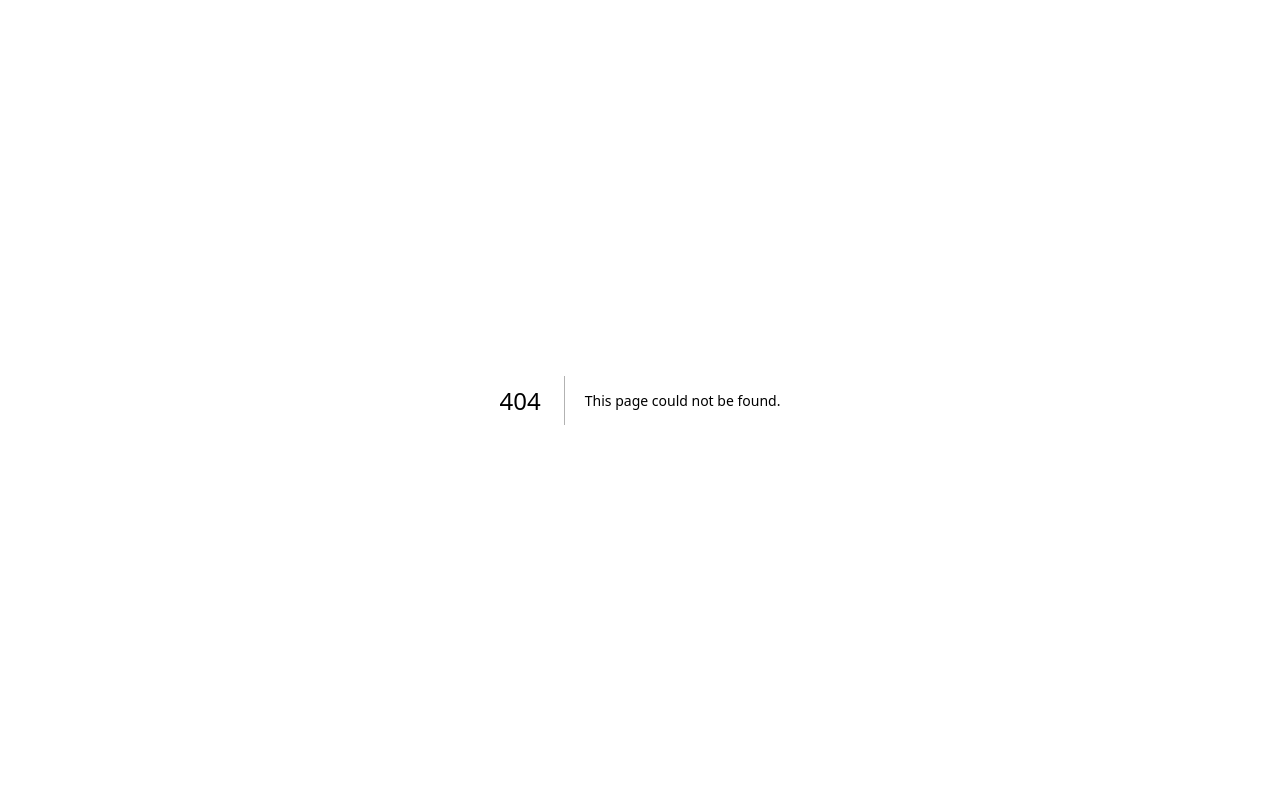
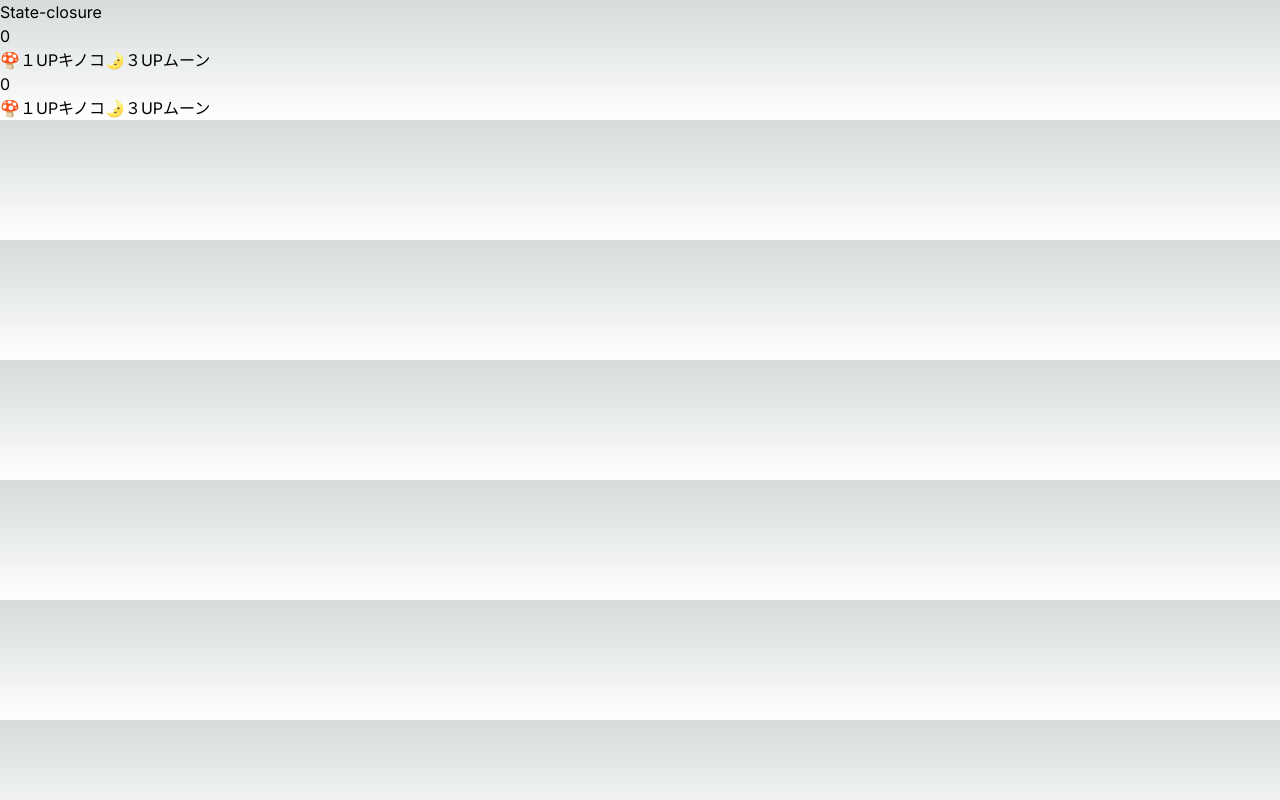
Before and after one commit to maeta187/cleaner-react, a Next.js app: page /improvement/closure in a window 1280 px wide. Before the commit this address had no page. Built offline with nearby package versions, Linux system fonts and the light colour scheme.

Commit message:
✨ : stale-closureのまとめ

```diff
--- /dev/null
+++ b/src/app/anti/closure/AntiStateClosure.tsx
@@ -0,0 +1,26 @@
+'use client'
+
+import { useState } from 'react'
+
+/**
+ * onClickThreeUpMoonを実行しても＋３されない
+ * setLeftMarioCountをそれぞれ処理し、レンダリングを行うことは、パフォーマンスが悪くなる
+ * Reactの仕様上onClickThreeUpMoonの全ての処理が完了してレンダリングが行われる
+ * これがよく言うStateの更新とレンタリングによるクロージャーの問題
+ */
+export const AntiStateClosure = () => {
+  const [leftMarioCount, setLeftMarioCount] = useState(0)
+
+  const onClickThreeUpMoon = () => {
+    setLeftMarioCount(leftMarioCount + 1)
+    setLeftMarioCount(leftMarioCount + 1)
+    setLeftMarioCount(leftMarioCount + 1)
+  }
+
+  return (
+    <>
+      <h1>{leftMarioCount}</h1>
+      <button onClick={onClickThreeUpMoon}>🌛３UPムーン</button>
+    </>
+  )
+}
--- /dev/null
+++ b/src/app/anti/closure/page.tsx
@@ -0,0 +1,13 @@
+import type { NextPage } from 'next'
+import { AntiStateClosure } from './AntiStateClosure'
+
+const Page: NextPage = () => {
+  return (
+    <div>
+      <h1>State-closure</h1>
+      <AntiStateClosure />
+    </div>
+  )
+}
+
+export default Page
--- /dev/null
+++ b/src/app/improvement/closure/ImprovementStateClosure.tsx
@@ -0,0 +1,58 @@
+'use client'
+
+import { useState, useReducer } from 'react'
+
+/**
+ * setState にupdater functionを渡すことで＋3される
+ * updater functionを書くことはマストではないが、新が以前の state に依存している場合や同じイベント内で複数回 state を更新する場合は使用する
+ */
+export const ImprovementStateClosure = () => {
+  const [leftMarioCount, setLeftMarioCount] = useState(0)
+
+  const onClickOneUPMushroom = () => {
+    setLeftMarioCount(leftMarioCount + 1)
+  }
+
+  const onClickThreeUpMoon = () => {
+    setLeftMarioCount((prevCount) => prevCount + 1)
+    setLeftMarioCount((prevCount) => prevCount + 1)
+    setLeftMarioCount((prevCount) => prevCount + 1)
+  }
+
+  return (
+    <>
+      <h1>{leftMarioCount}</h1>
+      <button onClick={onClickOneUPMushroom}>🍄１UPキノコ</button>
+      <button onClick={onClickThreeUpMoon}>🌛３UPムーン</button>
+    </>
+  )
+}
+
+type Action = 'clickMushroom' | 'clickMoon'
+
+const reducer = (state: number, action: Action) => {
+  switch (action) {
+    case 'clickMushroom':
+      return state + 1
+    case 'clickMoon':
+      return state + 3
+    default:
+      throw new Error('不正なactionの値です')
+  }
+}
+
+/**
+ * stateの更新が複雑になる場合はuseReducerを使用する
+ * reducer()コンポーネントの外に定義することで、コンポーネントの再レンダリング時に再定義されることを防ぐことができる
+ */
+export const ImprovementUseReducerCounter = () => {
+  const [leftMarioCount, dispatch] = useReducer(reducer, 0)
+
+  return (
+    <>
+      <h1>{leftMarioCount}</h1>
+      <button onClick={() => dispatch('clickMushroom')}>🍄１UPキノコ</button>
+      <button onClick={() => dispatch('clickMoon')}>🌛３UPムーン</button>
+    </>
+  )
+}
--- /dev/null
+++ b/src/app/improvement/closure/page.tsx
@@ -0,0 +1,17 @@
+import type { NextPage } from 'next'
+import {
+  ImprovementStateClosure,
+  ImprovementUseReducerCounter
+} from './ImprovementStateClosure'
+
+const Page: NextPage = () => {
+  return (
+    <div>
+      <h1>State-closure</h1>
+      <ImprovementStateClosure />
+      <ImprovementUseReducerCounter />
+    </div>
+  )
+}
+
+export default Page
```
